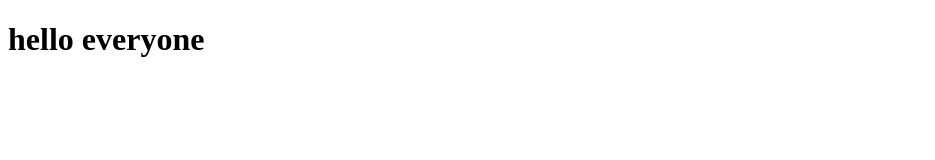
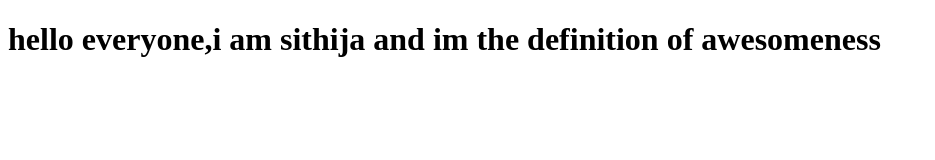
Before and after one commit to fnote/coursera, a plain HTML site: page site/index.html in a window 1280 px wide. Shown: the whole page, without its empty margins (0-935 px from the left). Drawn offline with Linux system fonts and the light colour scheme.

Commit message:
small change

```diff
--- a/site/index.html
+++ b/site/index.html
@@ -4,6 +4,6 @@
 	<title>hello coursera</title>
 </head>
 <body>
-<h1>hello everyone</h1>
+<h1>hello everyone,i am sithija and im the definition of awesomeness</h1>
 </body>
 </html>
```
